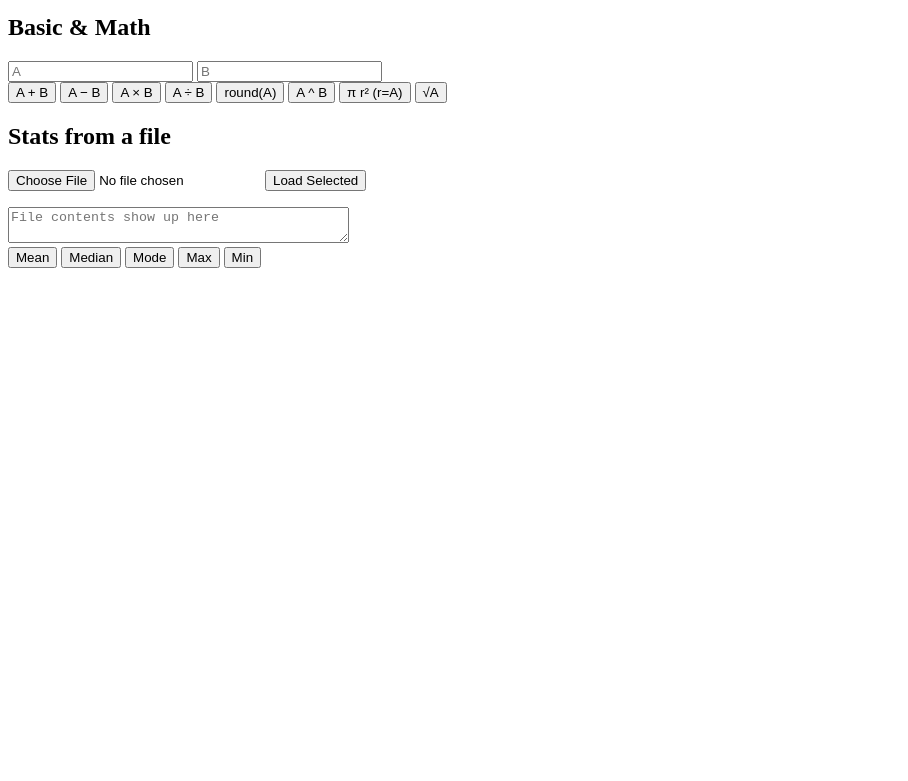
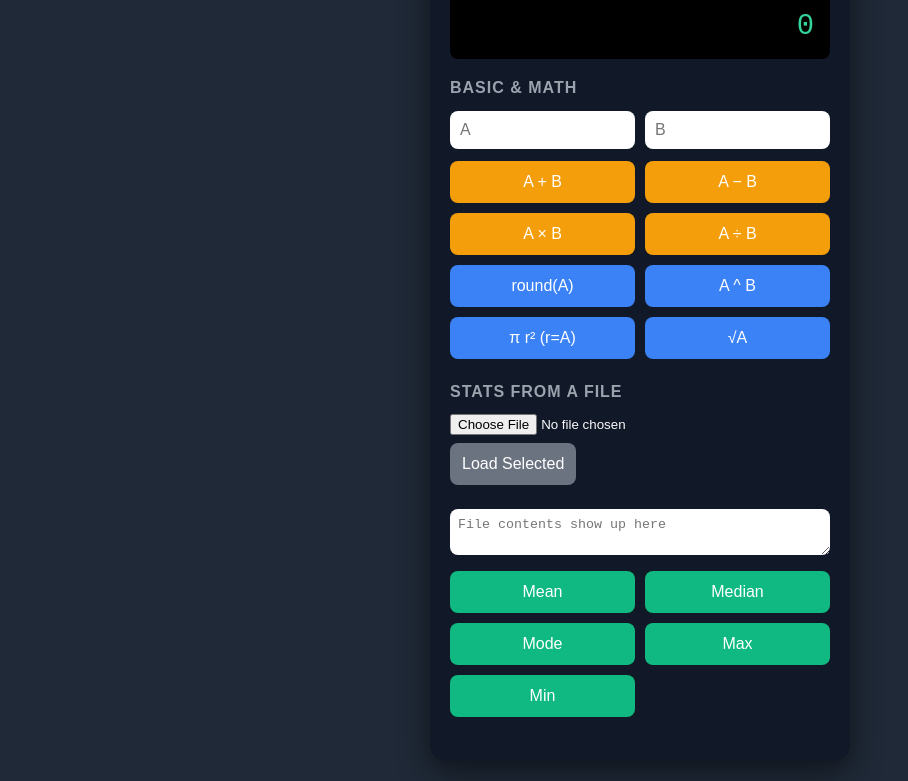
Before and after one commit to Syna147/Math-Calculator-AOOD, a plain HTML site: page index.html in a window 1280 px wide. Shown: the part 104-885 px from the top of the page, without its empty margins (0-908 px from the left). Before the commit the page ends 800 px from the top, so only its background shows below. Drawn offline with Linux system fonts and the light colour scheme.

Commit message:
Update index.html

```diff
--- a/index.html
+++ b/index.html
@@ -4,17 +4,150 @@
   <meta charset="UTF-8">
   <meta name="viewport" content="width=device-width, initial-scale=1.0">
   <title>Multi-Function Calculator</title>
-  <link rel="stylesheet" href="css/style.css">
+  <style>
+    * {
+      box-sizing: border-box;
+    }
+
+    body {
+      font-family: Arial, sans-serif;
+      background: #1f2937;
+      margin: 0;
+      padding: 20px;
+      display: flex;
+      justify-content: center;
+    }
+
+    .calculator {
+      background: #111827;
+      color: #f9fafb;
+      width: 100%;
+      max-width: 420px;
+      padding: 20px;
+      border-radius: 16px;
+      box-shadow: 0 10px 30px rgba(0, 0, 0, 0.5);
+    }
+
+    h1 {
+      text-align: center;
+      margin-top: 0;
+    }
+
+    h2 {
+      font-size: 1rem;
+      color: #9ca3af;
+      text-transform: uppercase;
+      letter-spacing: 1px;
+    }
+
+    .display {
+      background: #000;
+      border-radius: 8px;
+      padding: 16px;
+      margin-bottom: 20px;
+      text-align: right;
+      overflow-x: auto;
+    }
+
+    #Output {
+      margin: 0;
+      font-size: 1.8rem;
+      font-family: monospace;
+      color: #34d399;
+    }
+
+    section {
+      margin-bottom: 24px;
+    }
+
+    .inputs {
+      display: flex;
+      gap: 10px;
+      margin-bottom: 12px;
+    }
+
+    input[type="number"] {
+      flex: 1;
+      width: 100%;
+      padding: 10px;
+      border: none;
+      border-radius: 8px;
+      font-size: 1rem;
+    }
+
+    input[type="file"] {
+      max-width: 100%;
+      color: #f9fafb;
+    }
+
+    .keys {
+      display: grid;
+      grid-template-columns: repeat(2, 1fr);
+      gap: 10px;
+      margin-top: 12px;
+    }
+
+    .key,
+    .button {
+      padding: 12px;
+      border: none;
+      border-radius: 8px;
+      font-size: 1rem;
+      color: white;
+      cursor: pointer;
+      transition: transform 0.1s, filter 0.2s;
+    }
+
+    .key:hover,
+    .button:hover {
+      filter: brightness(1.15);
+    }
+
+    .key:active,
+    .button:active {
+      transform: scale(0.96);
+    }
+
+    .op {
+      background: #f59e0b;
+    }
+
+    .math {
+      background: #3b82f6;
+    }
+
+    .stat {
+      background: #10b981;
+    }
+
+    .button {
+      background: #6b7280;
+      margin-top: 8px;
+    }
+
+    .textinput {
+      width: 100%;
+      margin-top: 10px;
+      padding: 8px;
+      border-radius: 8px;
+      border: none;
+      font-family: monospace;
+      resize: vertical;
+    }
+
+    #Message {
+      color: #fca5a5;
+      font-size: 0.9rem;
+    }
+  </style>
 </head>
 <body>
   <div class="calculator">
     <h1>Calc-o-Matic</h1>
 
-
     <div class="display">
       <p id="Output">0</p>
     </div>
-
 
     <section>
       <h2>Basic &amp; Math</h2>
@@ -53,9 +186,7 @@
     </section>
   </div>
 
-
-  <script src="js/saveText.js"></script>
-  <script src="js/readTextArea.js"></script>
-  <script src="js/calculator.js"></script>
+    <script src="readTextArea.js"></script>
+  <script src="calculator.js"></script>
 </body>
 </html>
```
